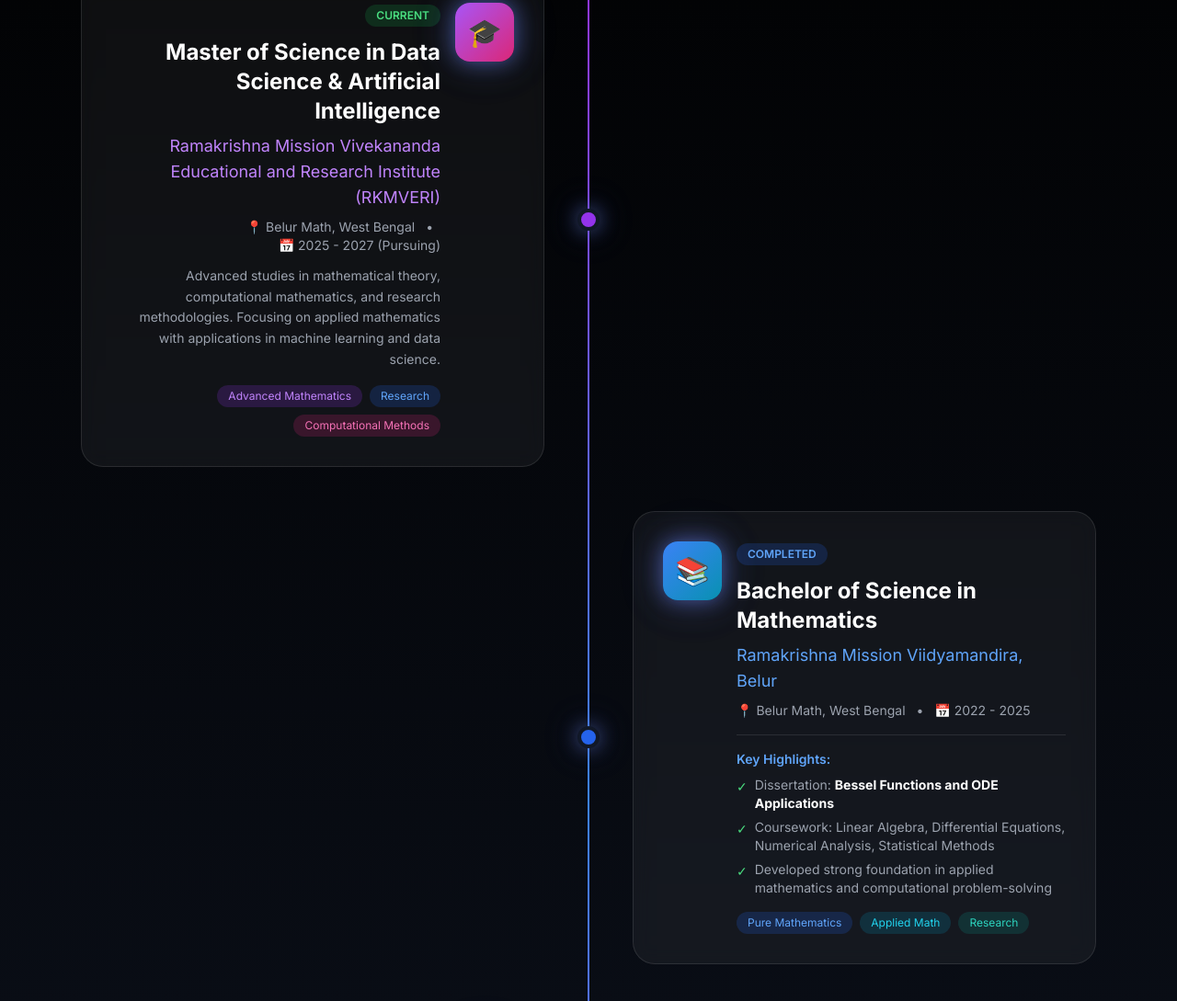
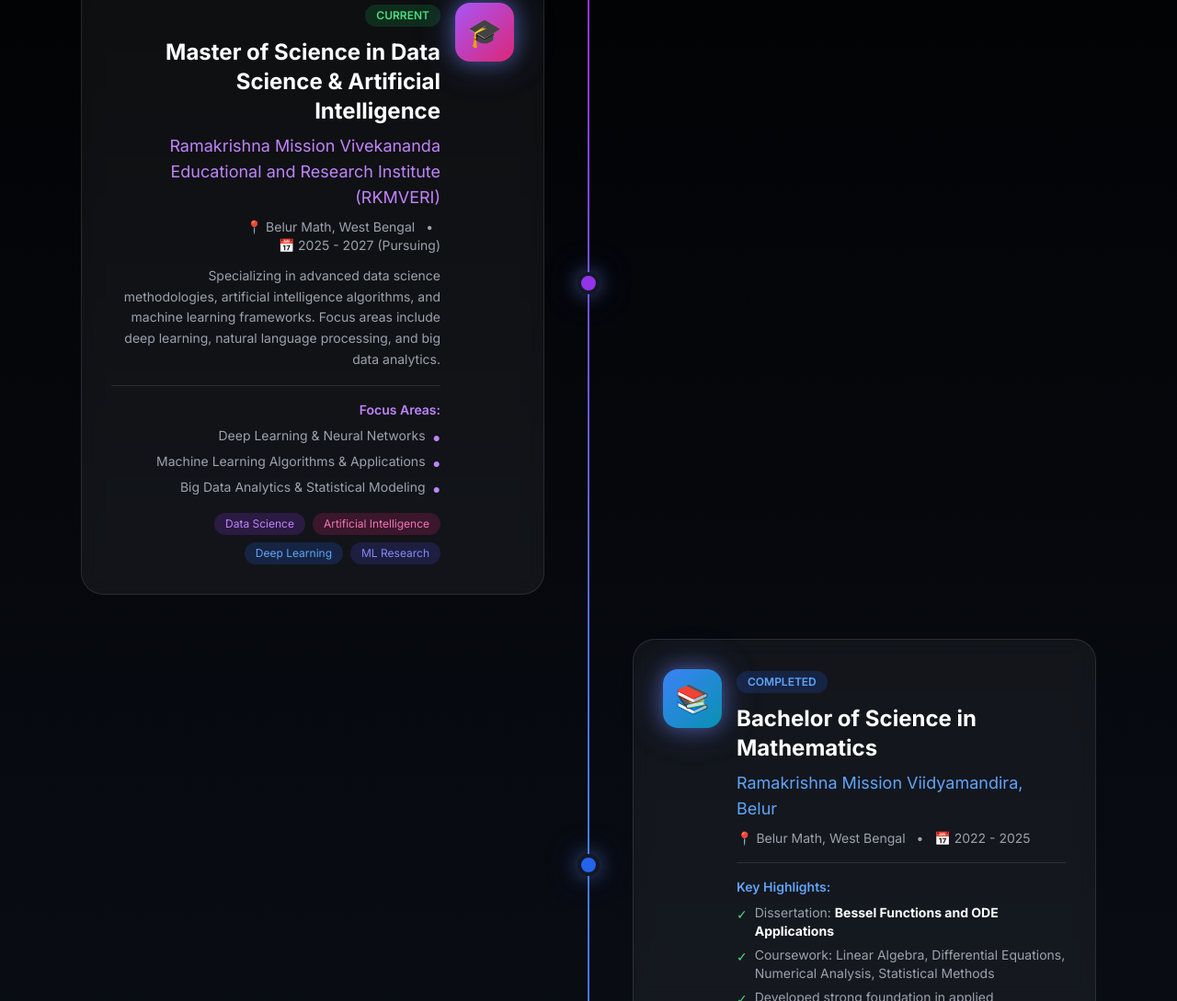
Before and after one commit to Ananyo-Sen-B2530066/portfolio-site, a plain HTML site: page index.html in a window 1280 px wide. Shown: the part 1936-3025 px from the top of the page at 92% size. Drawn offline with nearby package versions, Linux system fonts and the light colour scheme.

Commit message:
Update index.html

```diff
--- a/index.html
+++ b/index.html
@@ -455,12 +455,30 @@
                                                 </span>
                                             </p>
                                             <p class="text-gray-400 text-sm leading-relaxed">
-                                                Advanced studies in mathematical theory, computational mathematics, and research methodologies. Focusing on applied mathematics with applications in machine learning and data science.
+                                                Specializing in advanced data science methodologies, artificial intelligence algorithms, and machine learning frameworks. Focus areas include deep learning, natural language processing, and big data analytics.
                                             </p>
+                                            <div class="mt-4 pt-4 border-t border-white/10">
+                                                <h4 class="text-sm font-semibold mb-2 text-purple-400 md:text-right">Focus Areas:</h4>
+                                                <ul class="space-y-1.5 text-sm text-gray-400">
+                                                    <li class="flex items-start gap-2 md:flex-row-reverse md:text-right">
+                                                        <span class="text-purple-400 mt-0.5">●</span>
+                                                        <span>Deep Learning & Neural Networks</span>
+                                                    </li>
+                                                    <li class="flex items-start gap-2 md:flex-row-reverse md:text-right">
+                                                        <span class="text-purple-400 mt-0.5">●</span>
+                                                        <span>Machine Learning Algorithms & Applications</span>
+                                                    </li>
+                                                    <li class="flex items-start gap-2 md:flex-row-reverse md:text-right">
+                                                        <span class="text-purple-400 mt-0.5">●</span>
+                                                        <span>Big Data Analytics & Statistical Modeling</span>
+                                                    </li>
+                                                </ul>
+                                            </div>
                                             <div class="flex md:justify-end gap-2 mt-4 flex-wrap">
-                                                <span class="px-3 py-1 bg-purple-600/20 text-purple-400 rounded-full text-xs">Advanced Mathematics</span>
-                                                <span class="px-3 py-1 bg-blue-600/20 text-blue-400 rounded-full text-xs">Research</span>
-                                                <span class="px-3 py-1 bg-pink-600/20 text-pink-400 rounded-full text-xs">Computational Methods</span>
+                                                <span class="px-3 py-1 bg-purple-600/20 text-purple-400 rounded-full text-xs">Data Science</span>
+                                                <span class="px-3 py-1 bg-pink-600/20 text-pink-400 rounded-full text-xs">Artificial Intelligence</span>
+                                                <span class="px-3 py-1 bg-blue-600/20 text-blue-400 rounded-full text-xs">Deep Learning</span>
+                                                <span class="px-3 py-1 bg-indigo-600/20 text-indigo-400 rounded-full text-xs">ML Research</span>
                                             </div>
                                         </div>
                                     </div>
```
